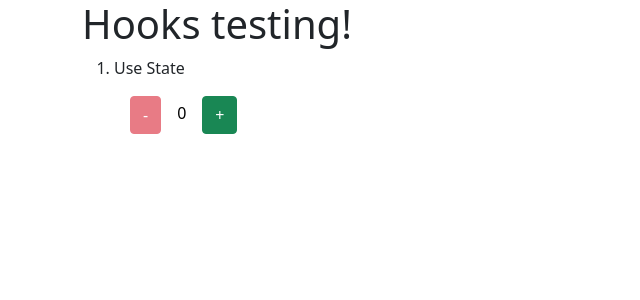
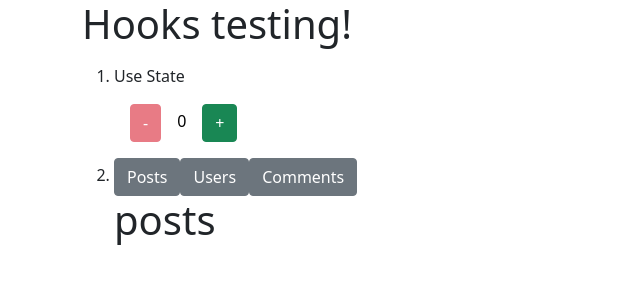
Before and after one commit to unsubstantiated-Script/hookage, a React (Create React App) app: page / in a window 1280 px wide. Shown: the top 300 px of the page, without its empty margins (0-640 px from the left). Built offline with nearby package versions, Linux system fonts and the light colour scheme.

Commit message:
Use Effect component added

```diff
--- a/src/App.js
+++ b/src/App.js
@@ -1,6 +1,7 @@
 import "./App.css";
 import { Container } from "reactstrap";
 import UseStateComponent from "./hooks/UseStateComponent";
+import UseEffectComponent from "./hooks/UseEffectComponent";
 
 function App() {
 	return (
@@ -9,8 +10,11 @@
 				{" "}
 				<h1>Hooks testing!</h1>
 				<ol>
-					<li>
+					<li className="my-3">
 						<UseStateComponent />
+					</li>
+					<li className="my-3">
+						<UseEffectComponent />
 					</li>
 				</ol>
 			</Container>
--- /dev/null
+++ b/src/hooks/UseEffectComponent.js
@@ -0,0 +1,48 @@
+import React, { useState, useEffect } from "react";
+import { Button } from "reactstrap";
+
+export default function UseEffectComponent() {
+	const [resourceType, setResourceType] = useState("posts");
+	const [items, setItems] = useState([]);
+
+	useEffect(() => {
+		console.log("resource changed");
+		return () => {
+			//cleanup code! Subscribing to an API? Then unsubscribe here!
+			console.log("component unmounted");
+		};
+	}, [resourceType]); //when the array is empty, this useEffect only fires on mounting this component
+
+	// useEffect(() => {
+	// 	fetch(`https://jsonplaceholder.typicode.com/${resourceType}`)
+	// 		.then((response) => response.json())
+	// 		.then((json) => setItems(json));
+	// }, [resourceType]); //attach this to an item that changes to fire the hook so you control when it fires
+
+	// const [windowWidth, setWindowWidth] = useState(window.innerWidth);
+
+	// const handleResize = () => {
+	// 	setWindowWidth(window.innerWidth);
+	// };
+
+	// useEffect(() => {
+	// 	window.addEventListener("resize", handleResize);
+	// 	//important to clean up the event listener!
+	// 	return () => {
+	// 		window.removeEventListener("resize", handleResize);
+	// 	};
+	// }, []);
+	// <div>{windowWidth}</div>
+
+	return (
+		<div>
+			<Button onClick={() => setResourceType("posts")}>Posts</Button>
+			<Button onClick={() => setResourceType("users")}>Users</Button>
+			<Button onClick={() => setResourceType("comments")}>Comments</Button>
+			<h1>{resourceType}</h1>
+			{items.map((item) => {
+				return <pre>{JSON.stringify(item)}</pre>;
+			})}
+		</div>
+	);
+}
```
